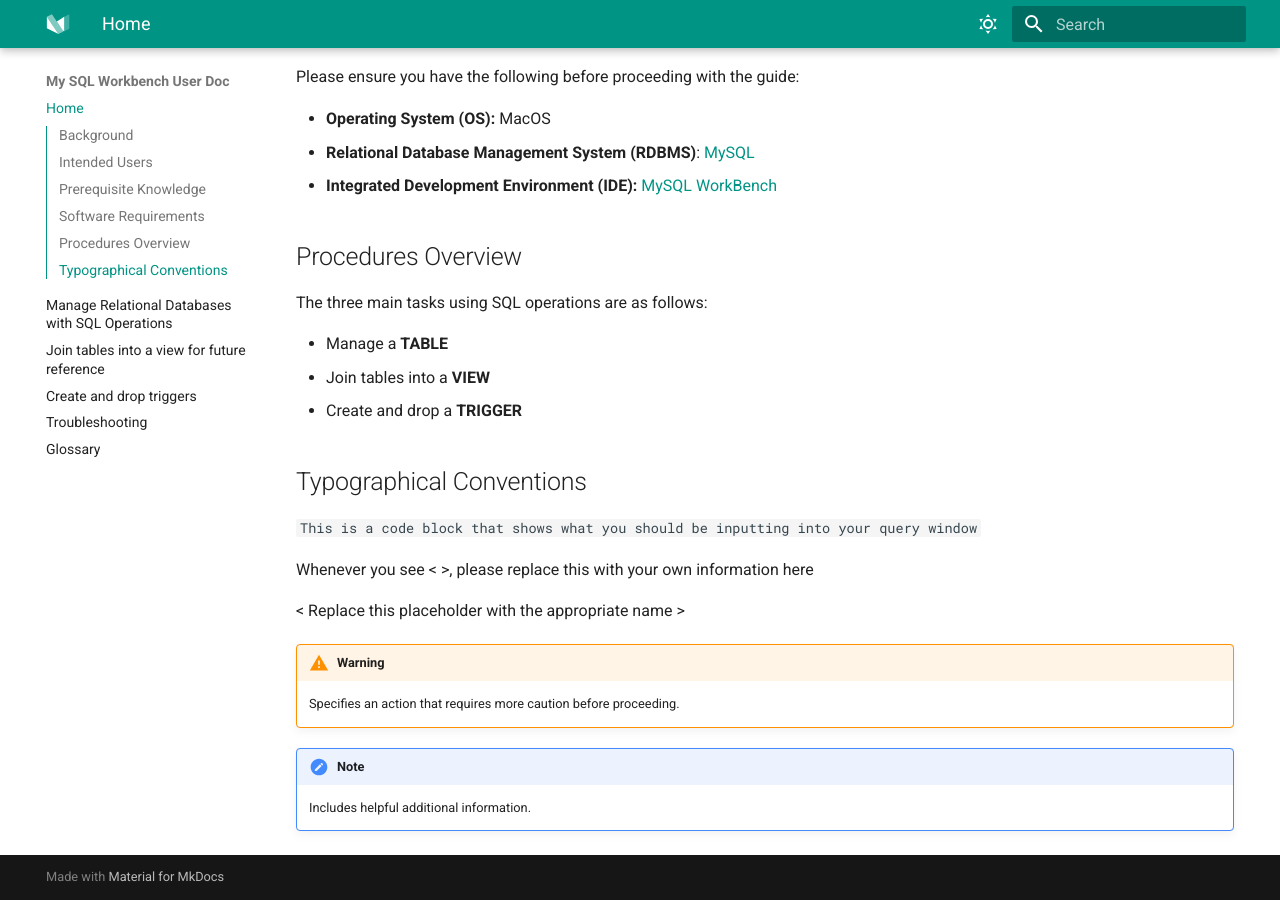
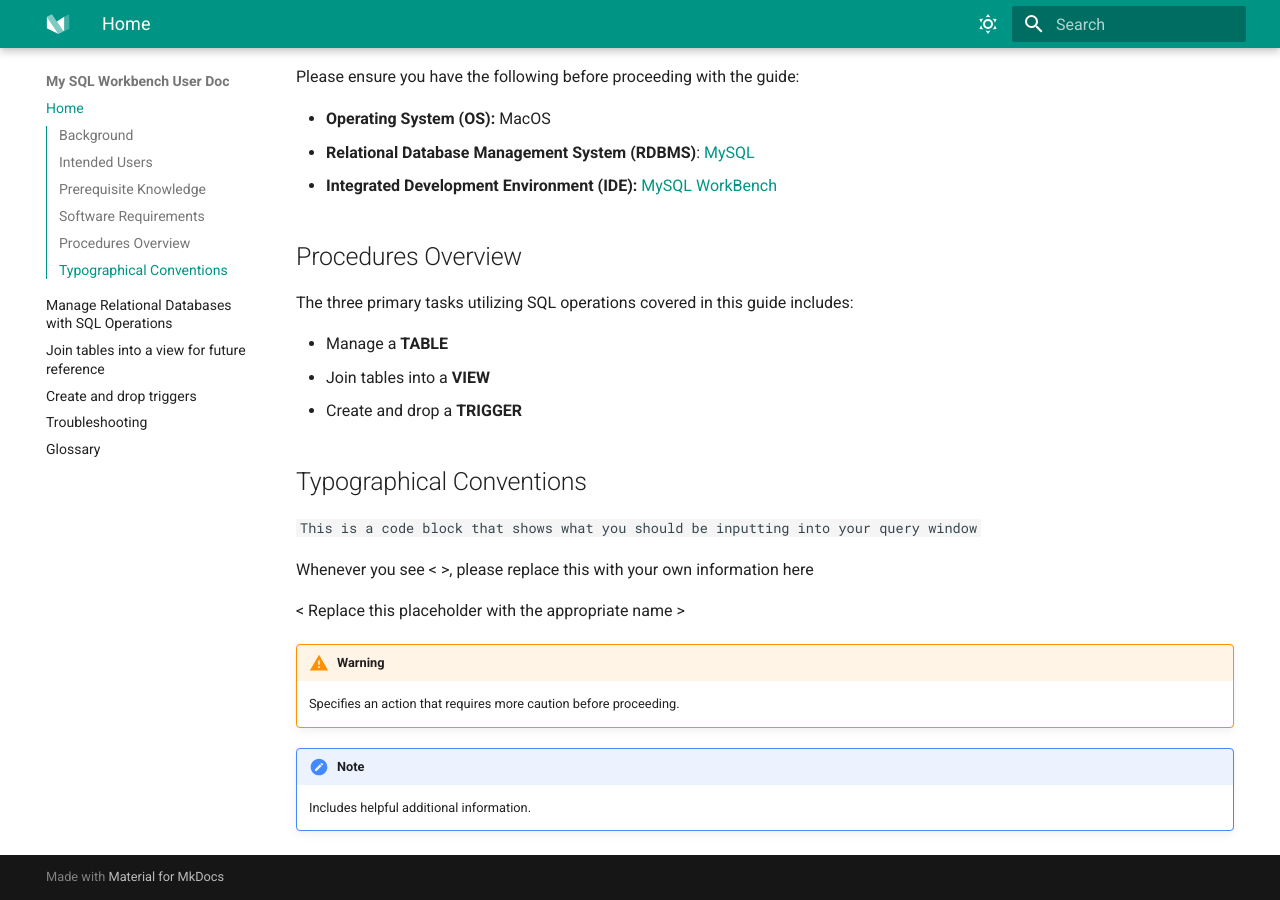
Before and after one commit to izcheung/mySQLWorkBenchUserDoc, an MkDocs documentation site: the page built from docs/index.md, in a window 1280 px wide and 900 px high, scrolled down 860 px. Built offline with MkDocs 1.6.1 and Material for MkDocs 9.7.7, drawn with Linux system fonts in a browser that asks for light colours.

Commit message:
Change wording

```diff
--- a/docs/index.md
+++ b/docs/index.md
@@ -27,11 +27,12 @@
 - **Integrated Development Environment (IDE):** [MySQL WorkBench](https://dev.mysql.com/downloads/workbench/){:target="_blank"}
 
 ## Procedures Overview
-The three main tasks using SQL operations are as follows:
+The three primary tasks utilizing SQL operations covered in this guide includes:
 
 - Manage a **TABLE**
 - Join tables into a **VIEW**
 - Create and drop a **TRIGGER**
+
 
 ## Typographical Conventions
 
```
